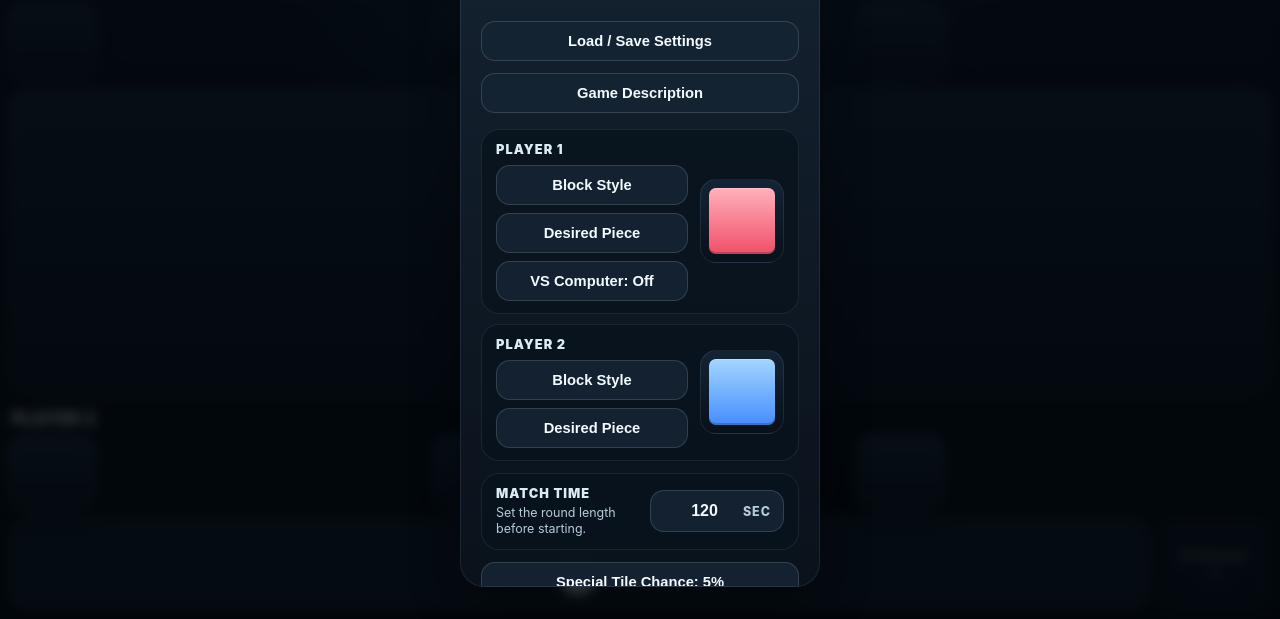
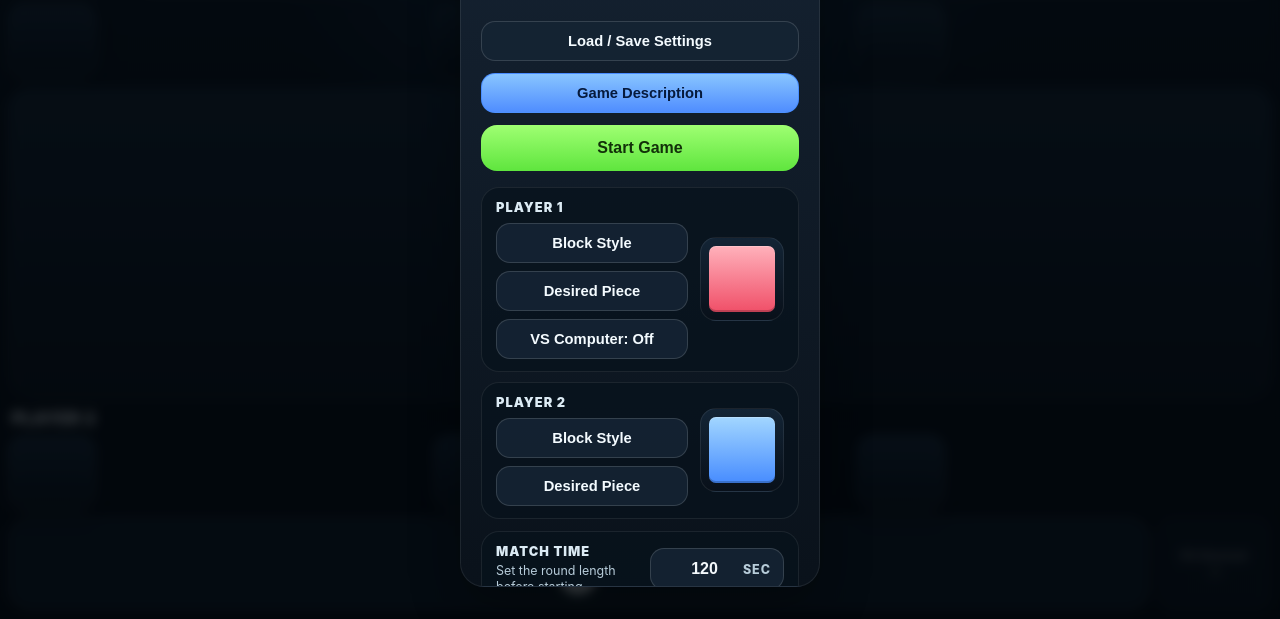
Before and after one commit to swluma/BuildDesk, a plain HTML site: page index.html in a window 1280 px wide. Shown: the part 181-800 px from the top of the page. Drawn offline with Linux system fonts and the light colour scheme.

Commit message:
Moved the Start Game button to directly under Game Description in index.html. No logic changes were needed.

```diff
--- a/index.html
+++ b/index.html
@@ -67,6 +67,7 @@
       <p>Long-press a piece, slide it to the board, then release to place it.</p>
       <button id="settings-transfer-btn" class="secondary-btn prep-setting-btn" type="button">Load / Save Settings</button>
       <button id="game-description-btn" class="secondary-btn prep-description-btn" type="button">Game Description</button>
+      <button id="start-btn" class="primary-btn">Start Game</button>
       <div class="prep-config" aria-label="desired piece setup">
         <div class="prep-player-card">
           <div class="prep-player-meta">
@@ -145,7 +146,6 @@
       <button id="special-spawn-btn" class="secondary-btn prep-setting-btn" type="button">Special Tile Chance: 5%</button>
       <button id="desired-skill-settings-btn" class="secondary-btn prep-setting-btn" type="button">Desired Skill: On · Cost 15 · 15s</button>
       <button id="piece-pool-btn" class="secondary-btn piece-pool-btn" type="button">Piece Types</button>
-      <button id="start-btn" class="primary-btn">Start Game</button>
     </div>
   </div>
 
--- a/style.css
+++ b/style.css
@@ -675,8 +675,11 @@ body {
   margin-top: 16px;
 }
 
-.prep-description-btn {
+.secondary-btn.prep-description-btn {
   margin-top: 12px;
+  border-color: rgba(71, 140, 255, 0.9);
+  background: linear-gradient(180deg, #88c5ff, #4f8dff);
+  color: #061a3d;
 }
 
 .prep-player-card {
```
